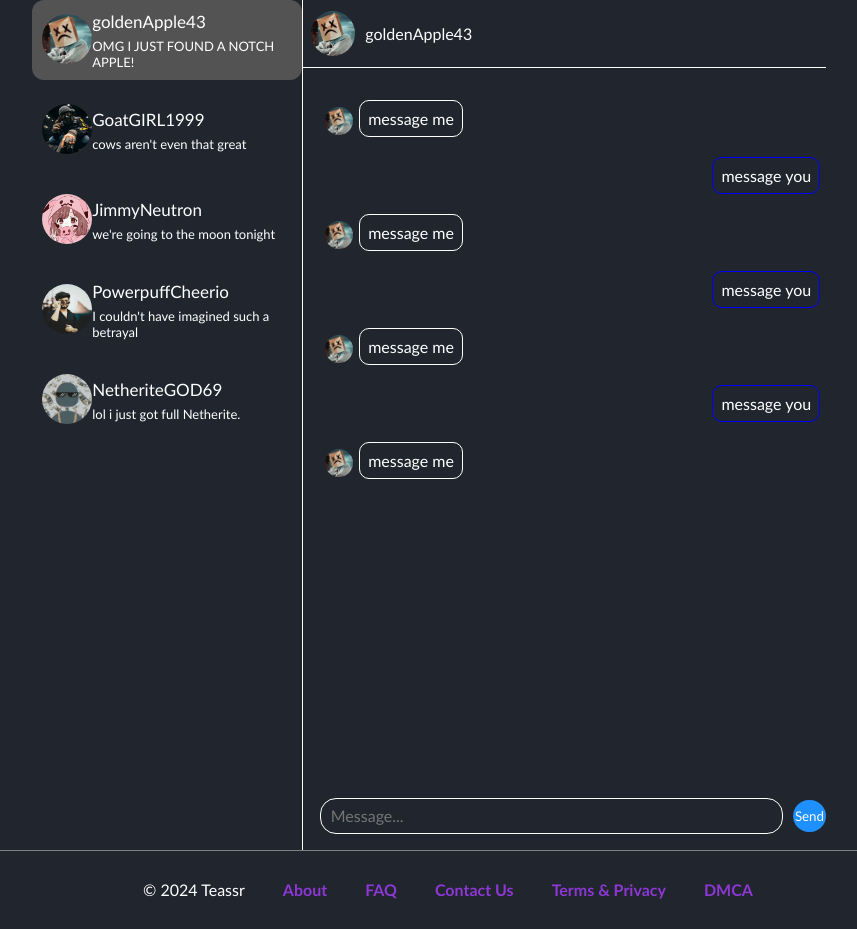
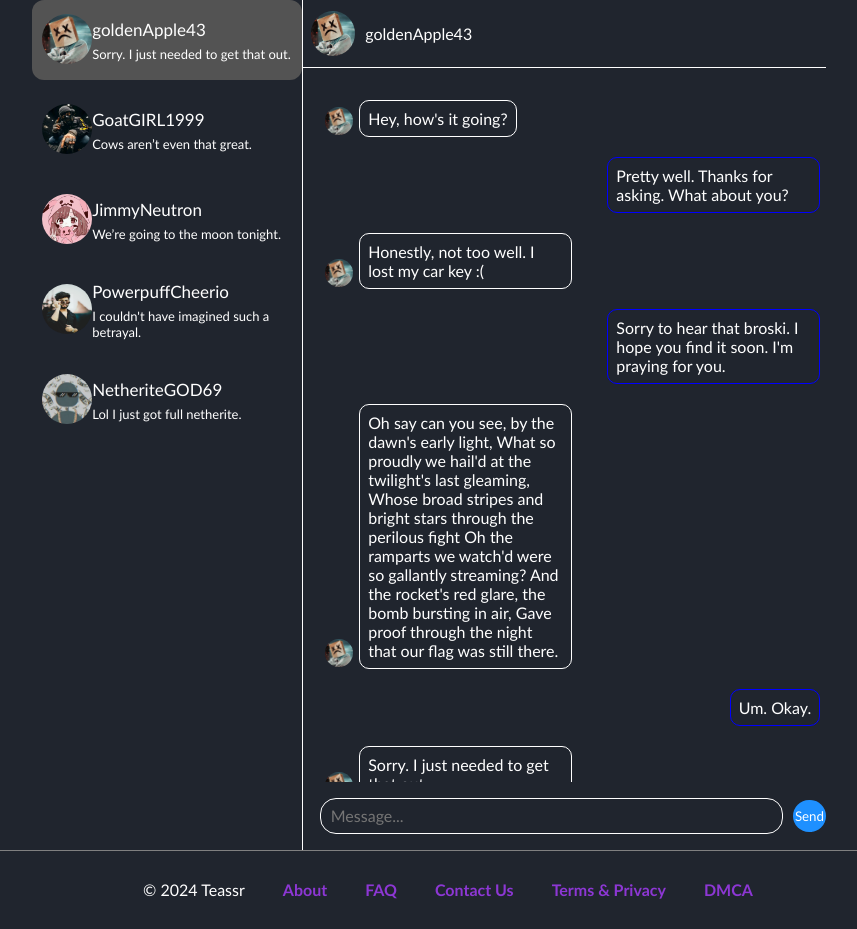
Before and after one commit to senup1/Teassr, a PHP site: page /messages.php in a window 1280 px wide. Shown: the part 59-988 px from the top of the page, without its empty margins (211-1068 px from the left). Run offline with PHP 8.4, Linux system fonts and the light colour scheme; data that the repository does not hold is empty.

Commit message:
added unique messages to conversations on messages page

```diff
--- a/assets/modals/messageModal.php
+++ b/assets/modals/messageModal.php
@@ -9,66 +9,71 @@
             <li class="convItem">
                 <img src="assets/imgs/pfps/pfp7.png" class="messagePFP">
                 <div class="convSubItem">
-                    <p>message me</p>
+                    <p>Hey, how's it going?</p>
                 </div>
             </li>
             <li class="convItem">
                 <div class="convSubItem">
-                    <p>message you</p>
+                    <p>Pretty well. Thanks for asking. What about you?</p>
                 </div>
             </li>
             <li class="convItem">
                 <img src="assets/imgs/pfps/pfp7.png" class="messagePFP">
                 <div class="convSubItem">
-                    <p>message me</p>
+                    <p>Honestly, not too well. I lost my car key :(</p>
                 </div>
             </li>
             <li class="convItem">
                 <div class="convSubItem">
-                    <p>message you</p>
+                    <p>Sorry to hear that broski. I hope you find it soon. I'm praying for you.</p>
                 </div>
             </li>
             <li class="convItem">
                 <img src="assets/imgs/pfps/pfp7.png" class="messagePFP">
                 <div class="convSubItem">
-                    <p>message me</p>
+                    <p>Oh say can you see, by the dawn's early light,
+What so proudly we hail'd at the twilight's last gleaming,
+Whose broad stripes and bright stars through the perilous fight
+Oh the ramparts we watch'd were so gallantly streaming?
+And the rocket's red glare, the bomb bursting in air,
+Gave proof through the night that our flag was still there.</p>
                 </div>
             </li>
             <li class="convItem">
                 <div class="convSubItem">
-                    <p>message you</p>
+                    <p>Um. Okay.</p>
                 </div>
             </li>
             <li class="convItem">
                 <img src="assets/imgs/pfps/pfp7.png" class="messagePFP">
                 <div class="convSubItem">
-                    <p>message me</p>
+                    <p>Sorry. I just needed to get that out.</p>
                 </div>
             </li>
             <?php
             if(isset($_SESSION['numMessages']) && $_SESSION['numMessages']>=1){echo '
                 <li class="convItem">
                     <div class="convSubItem">
-                        <p> omg no way whats up </p>
+                        <p>OMG it\'s been so long. Whats up??</p>
                     </div>
                 </li>
                 <li class="convItem">
                     <img src="assets/imgs/pfps/pfp7.png" class="messagePFP">
                     <div class="convSubItem">
-                        <p>if this works thatd be crazyyyy</p>
+                        <p>I\'m gonna be honest. I forgot you existed brutha.</p>
                     </div>
                 </li>'
             ;}else{}
             if(isset($_SESSION['numMessages']) && $_SESSION['numMessages']>=2){echo '
                 <li class="convItem">
                     <div class="convSubItem">
-                        <p> no way really? me tooo!!!</p>
+                        <p>no way really? me tooo!!! I just opened Teassr and saw our old convo LOL.</p>
                     </div>
                 </li>
                 <li class="convItem">
                     <img src="assets/imgs/pfps/pfp7.png" class="messagePFP">
                     <div class="convSubItem">
-                        <p>its still working omg omg</p>
+                        <p>Well I have some time. Let\'s catch up.</p>
                     </div>
                 </li>'
             ;}else{}
--- a/assets/scripts/main.js
+++ b/assets/scripts/main.js
@@ -236,10 +236,65 @@ function conversationSelection(button){
 
 
 	/* code for modal changes based on selected convo */
+	let tempUsername = friendItem.children[1].children[0].textContent
 	document.querySelector('.convImg').src=friendItem.children[0].children[0].src;
-	document.querySelector('.convUsername').textContent=friendItem.children[1].children[0].textContent;
+	document.querySelector('.convUsername').textContent=tempUsername;
 	let messagePFPs = document.querySelectorAll('.messagePFP');
 	messagePFPs.forEach(function(pfp){
 		pfp.src=friendItem.children[0].children[0].src;
 	});
+
+	/* this is for you kris */
+	if(tempUsername === 'GoatGIRL1999'){
+		let messageConvos = document.querySelectorAll('.convSubItem');
+		messageConvos[0].textContent = 'I once saw a goat staring at a wall for three hours. Made me question reality.';
+		messageConvos[1].textContent = 'That’s... oddly specific. Did you ever wonder what the cows were thinking?';
+		messageConvos[2].textContent = 'Probably plotting how to become more like goats. But who knows?';
+		messageConvos[3].textContent = 'Yeah, I bet they envy our existential crises. Cows just stand there, you know?';
+		messageConvos[4].textContent = 'Standing is a profound statement. But it doesn’t change the fact that they just... exist.';
+		messageConvos[5].textContent = 'True. And honestly, cows aren’t even that great.';
+		messageConvos[6].textContent = 'Cows aren’t even that great.';
+	}
+	else if(tempUsername === 'goldenApple43'){
+		let messageConvos = document.querySelectorAll('.convSubItem');
+		messageConvos[0].textContent = 'Hey, how\'s it going?';
+		messageConvos[1].textContent = 'Pretty well. Thanks for asking. What about you?';
+		messageConvos[2].textContent = 'Honestly, not too well. I lost my car key :(';
+		messageConvos[3].textContent = 'Sorry to hear that broski. I hope you find it soon. I\'m praying for you.';
+		messageConvos[4].textContent = "Oh say can you see, by the dawn\'s early light, What so proudly we hail\'d at the twilight\'s last gleaming, Whose broad stripes and bright stars through the perilous fight Oh the ramparts we watch\'d were so gallantly streaming? And the rocket\'s red glare, the bomb bursting in air\, Gave proof through the night that our flag was still there.";
+		messageConvos[5].textContent = 'Um. Okay.';
+		messageConvos[6].textContent = 'Sorry. I just needed to get that out.';
+	}
+	else if(tempUsername === 'JimmyNeutron'){
+		let messageConvos = document.querySelectorAll('.convSubItem');
+		messageConvos[0].textContent = 'I just discovered that cheese can float in space. Did you know that?';
+		messageConvos[1].textContent = 'Cheese in space? Does it have feelings, or is it just a snack?';
+		messageConvos[2].textContent = 'It definitely has feelings. It whispered “take me to the moon” when I wasn’t looking.';
+		messageConvos[3].textContent = 'Sounds like the cheese is plotting something. Should we be worried?';
+		messageConvos[4].textContent = "Worried? Nah, I think it just wants a change of scenery.";
+		messageConvos[5].textContent = 'Fair enough. I’m in. But I hope it doesn’t start singing on the way.';
+		messageConvos[6].textContent = 'We’re going to the moon tonight.';
+	}
+	else if(tempUsername === 'PowerpuffCheerio'){
+		let messageConvos = document.querySelectorAll('.convSubItem');
+		messageConvos[0].textContent = 'I saw a cat wearing a cape today. It looked like it was ready to save the world.';
+		messageConvos[1].textContent = 'Was the cat also plotting to overthrow the cereal kingdom? Sounds suspicious.';
+		messageConvos[2].textContent = 'Definitely. I caught it trying to recruit my Cheerios for an uprising.';
+		messageConvos[3].textContent = 'I hope they weren’t promising them a life of adventure and marshmallow rainbows.';
+		messageConvos[4].textContent = "They were! The betrayal stung more than soggy cereal.";
+		messageConvos[5].textContent = 'That’s rough. I couldn\'t have imagined such a betrayal.';
+		messageConvos[6].textContent = 'I couldn\'t have imagined such a betrayal.';
+	}
+	else if(tempUsername === 'NetheriteGOD69'){
+		let messageConvos = document.querySelectorAll('.convSubItem');
+		messageConvos[0].textContent = 'I found a pig wearing sunglasses in the Nether. What do you think it was doing?';
+		messageConvos[1].textContent = 'Probably judging your armor choices. Pigs can be sassy like that.';
+		messageConvos[2].textContent = 'Right? I asked it if I looked cool, and it just oinked and walked away.';
+		messageConvos[3].textContent = 'Classic pig move. They’re basically the fashion police of Minecraft.';
+		messageConvos[4].textContent = "Maybe I should've worn diamond. But diamonds can’t withstand lava fashion.";
+		messageConvos[5].textContent = 'True, lava is unforgiving. Still, nice to have a pig critique your gear!';
+		messageConvos[6].textContent = 'Lol I just got full netherite.';
+	}
+
+
 }
--- a/assets/styles/main.css
+++ b/assets/styles/main.css
@@ -1281,11 +1281,10 @@ textarea:focus {
 #convSection #convMiddle #conversation .convItem .convSubItem{
 	height: 100%;
 	padding: 8px;
-	max-width: 42%;
+	max-width: 43%;
 	border-radius: 10px;
 	border: 1px solid #ffffff;
 	display: inline-block;
-	word-break: break-all;
 	overflow-wrap: break-word;
 }
 #convSection #convMiddle #conversation .convItem:nth-child(even) .convSubItem{
--- a/messages.php
+++ b/messages.php
@@ -30,7 +30,7 @@
                         </div>
                         <div class="friendSubItem">
                             <p class="messageItemUsername">goldenApple43</p>
-                            <p class="lastMessage">OMG I JUST FOUND A NOTCH APPLE!</p>
+                            <p class="lastMessage">Sorry. I just needed to get that out.</p>
                         </div>
                         <div class="backgroundFix"></div>
                         <button class="conversationSelection" onclick="conversationSelection(this)"></button>
@@ -41,7 +41,7 @@
                         </div>
                         <div class="friendSubItem">
                             <p class="messageItemUsername">GoatGIRL1999</p>
-                            <p class="lastMessage">cows aren't even that great</p>
+                            <p class="lastMessage">Cows aren’t even that great.</p>
                         </div>
                         <div class="backgroundFix"></div>
                         <button class="conversationSelection" onclick="conversationSelection(this)"></button>
@@ -52,7 +52,7 @@
                         </div>
                         <div class="friendSubItem">
                             <p class="messageItemUsername">JimmyNeutron</p>
-                            <p class="lastMessage">we're going to the moon tonight</p>
+                            <p class="lastMessage">We’re going to the moon tonight.</p>
                         </div>
                         <div class="backgroundFix"></div>
                         <button class="conversationSelection" onclick="conversationSelection(this)"></button>
@@ -63,7 +63,7 @@
                         </div>
                         <div class="friendSubItem">
                             <p class="messageItemUsername">PowerpuffCheerio</p>
-                            <p class="lastMessage">I couldn't have imagined such a betrayal</p>
+                            <p class="lastMessage">I couldn't have imagined such a betrayal.</p>
                         </div>
                         <div class="backgroundFix"></div>
                         <button class="conversationSelection" onclick="conversationSelection(this)"></button>
@@ -74,7 +74,7 @@
                         </div>
                         <div class="friendSubItem">
                             <p class="messageItemUsername">NetheriteGOD69</p>
-                            <p class="lastMessage">lol i just got full Netherite.</p>
+                            <p class="lastMessage">Lol I just got full netherite.</p>
                         </div>
                         <div class="backgroundFix"></div>
                         <button class="conversationSelection" onclick="conversationSelection(this)"></button>
```
